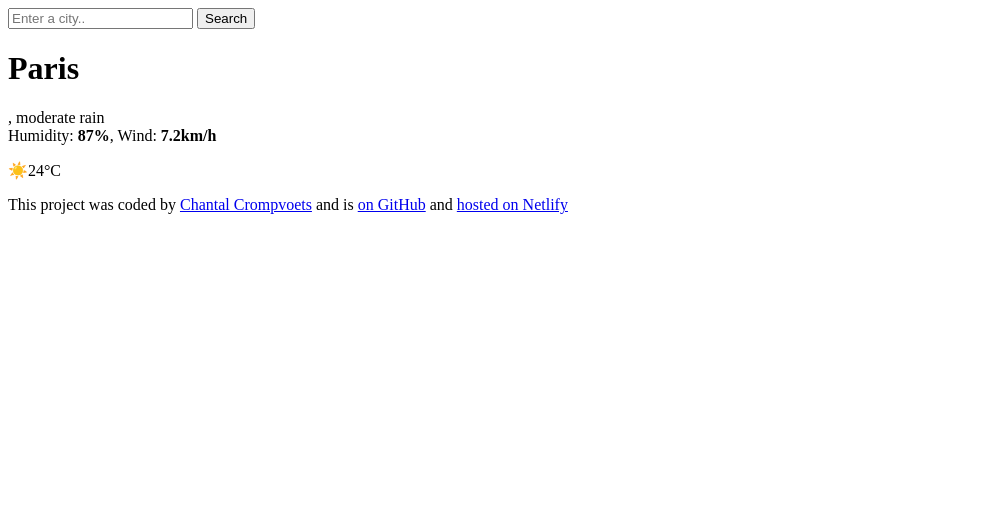
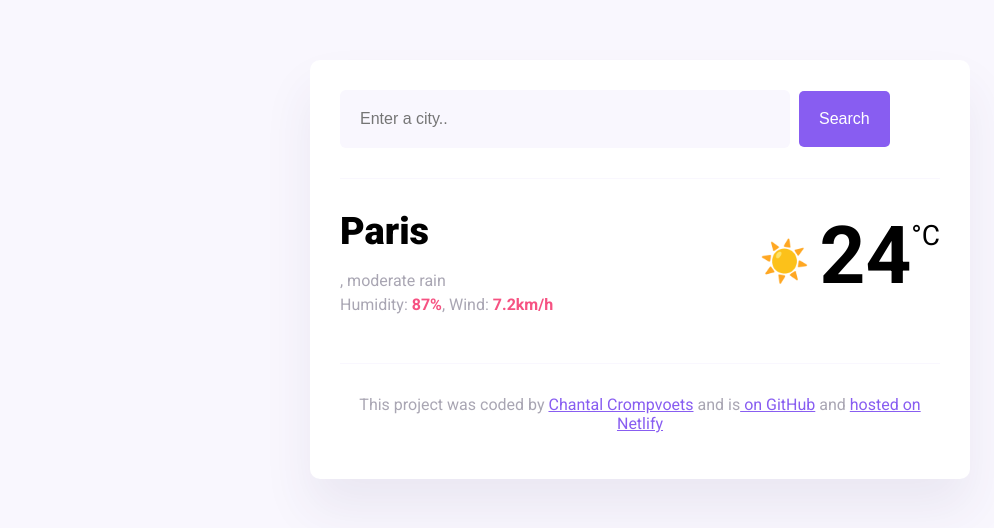
Before and after one commit to chantie84/Shecodes-weather-app, a plain HTML site: page index.html in a window 1280 px wide. Shown: the whole page, without its empty margins (0-994 px from the left). Drawn offline with nearby package versions, Linux system fonts and the light colour scheme; files that its build step writes are made by us from their sources.

Commit message:
changed src for js and css file

```diff
--- a/index.html
+++ b/index.html
@@ -10,7 +10,7 @@
       rel="stylesheet"
     />
     <script src="https://cdn.jsdelivr.net/npm/axios@1.1.2/dist/axios.min.js"></script>
-    <link rel="stylesheet" href="src/styles.css" />
+    <link rel="stylesheet" href="/Shecodes/Shecodes-weather-app/style.css" />
     <title>My weather application</title>
   </head>
   <body>
@@ -50,8 +50,7 @@
           <a href="https://github.com/chantie84" target="_blank"
             >Chantal Crompvoets</a
           >
-          and is
-          <a
+          and is<a
             href="https://github.com/chantie84/Shecodes-weather-app"
             target="_blank"
           >
@@ -65,5 +64,5 @@
       </footer>
     </div>
   </body>
-  <script src="src/index.js"></script>
+  <script src="/Shecodes/Shecodes-weather-app/script.js"></script>
 </html>
```
